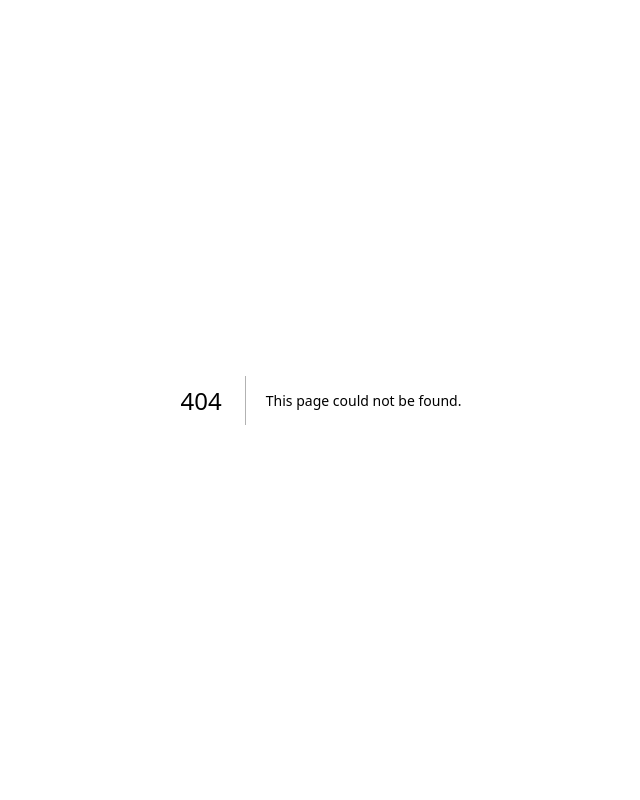
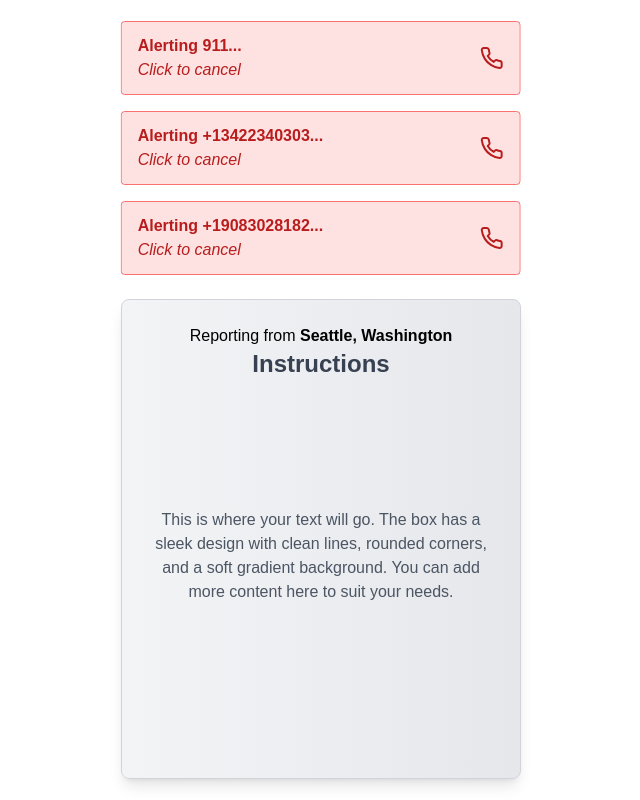
Before and after one commit to ImVarity/Swifter, a Next.js app: page /result in a window 1280 px wide. Before the commit this address had no page. Shown: the whole page, without its empty margins (319-959 px from the left). Built offline with nearby package versions, Linux system fonts and the light colour scheme.

Commit message:
Placeholder Done

```diff
--- /dev/null
+++ b/src/app/result/page.tsx
@@ -0,0 +1,65 @@
+'use client'
+
+import { useState } from "react"
+import { Phone } from 'lucide-react'
+
+export default function Page () {
+    const [location, setLocation] = useState<string>("Seattle, Washington")
+    const [instructions, setInstructions] = useState<string>(
+        "This is where your text will go. The box has a sleek design with clean lines, rounded corners, and a soft gradient background. You can add more content here to suit your needs."
+    )
+    const [phoneArray, setPhoneArray] = useState<string[]>([
+        "911",
+        "+13422340303",
+        "+19083028182"
+    ])
+
+    return (
+        <div className="flex flex-col w-full h-screen bg-white items-center justify-center">
+            {
+                phoneArray.map((num) => {
+                    return (
+                        <div key={num}>
+                            <AlertBox number={num} />
+                        </div>
+                    )
+                })
+            }
+            <ModernBox bodyText={instructions} location={location}/>
+        </div>
+    )
+}
+
+function AlertBox({ number }: { number: string }) {
+    return (
+      <div className="w-[25rem] bg-red-100 border border-red-400 text-red-700 px-4 py-3 rounded relative mb-4 animate-shake">
+        <div className="flex flex-row justify-between">
+          <div>
+            <p className="font-bold">Alerting {number}...</p>
+            <i>Click to cancel</i>
+          </div>
+          <div className="flex flex-row items-center">
+            <Phone />
+          </div>
+        </div>
+      </div>
+    );
+  }
+
+function ModernBox ({bodyText, location} : {bodyText: string, location: string}) {
+    return (
+      <div className="flex justify-center items-center mt-2">
+        <div className="h-[30rem] w-[25rem] bg-gradient-to-r from-gray-100 to-gray-200 border border-gray-300 shadow-lg rounded-lg p-6 text-center">
+            <h2 className="text-black">
+                Reporting from <b>{location}</b>
+            </h2>
+            <h1 className="text-2xl font-semibold text-gray-700 mb-4">
+                Instructions
+            </h1>
+            <div className="h-[20rem] flex flex-row items-center text-gray-600">
+                {bodyText}
+            </div>
+        </div>
+      </div>
+    );
+  }
--- a/tailwind.config.ts
+++ b/tailwind.config.ts
@@ -8,6 +8,16 @@ const config: Config = {
   ],
   theme: {
     extend: {
+      keyframes: {
+        shake: {
+          '0%, 100%': { transform: 'translateX(0)' },
+          '10%, 30%, 50%, 70%, 90%': { transform: 'translateX(-1px)' },
+          '20%, 40%, 60%, 80%': { transform: 'translateX(1px)' },
+        },
+      },
+      animation: {
+        shake: 'shake 2s ease-in-out infinite 2s', // Adjust timing for the interval
+      },
       colors: {
         background: "var(--background)",
         foreground: "var(--foreground)",
```
